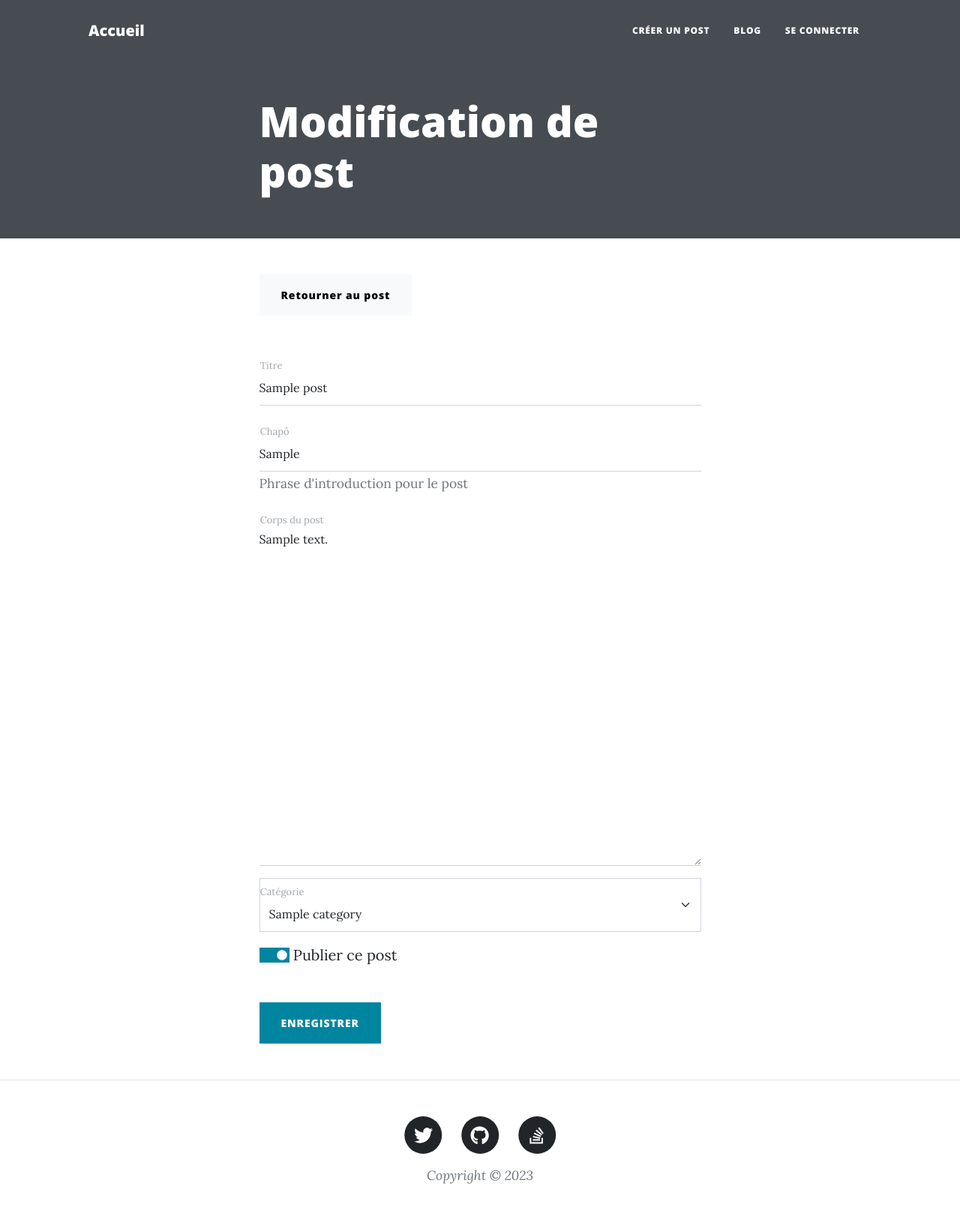
After one commit to scoopandrun/ocp5, a PHP site: template templates/post-edit.html.twig in a window 1280 px wide. The commit adds this page. Shown: the whole page at 75% size. Run offline with PHP 8.4, Linux system fonts and the light colour scheme; the template is opened without the code that fills it: most values are stand-ins (such as "Sample title", 1, 10 or a date in 2020); some libraries are stand-ins or nearby versions.

Commit message:
Added create/edit post page

```diff
--- /dev/null
+++ b/public/css/common.css
@@ -0,0 +1,15 @@
+header.page-heading {
+  padding-top: 6rem;
+  padding-bottom: 2rem;
+}
+
+header .post-heading .meta {
+  margin-top: 0.5rem;
+}
+
+@media (min-width: 768px) {
+  header.page-heading {
+    padding-top: 8rem;
+    padding-bottom: 3rem;
+  }
+}
--- a/templates/layout.html.twig
+++ b/templates/layout.html.twig
@@ -41,6 +41,9 @@
 				</button>
 				<div class="collapse navbar-collapse" id="navbarResponsive">
 					<ul class="navbar-nav ms-auto py-4 py-lg-0">
+						<li class="nav-item">
+							<a class="nav-link px-lg-3 py-3 py-lg-4" href="/posts/create">Créer un post</a>
+						</li>
 						<li class="nav-item">
 							<a class="nav-link px-lg-3 py-3 py-lg-4" href="/posts">Blog</a>
 						</li>
--- /dev/null
+++ b/templates/post-edit.html.twig
@@ -0,0 +1,97 @@
+{% extends "layout.html.twig" %}
+
+{% block stylesheets %}
+	<link rel="stylesheet" href="/assets/css/form.css">
+	<link rel="stylesheet" href="/assets/css/common.css">
+{% endblock %}
+
+{% block body %}
+	<header class="masthead page-heading">
+		<div class="container position-relative px-4 px-lg-5">
+			<div class="row gx-4 gx-lg-5 gy-4 justify-content-center">
+				<div class="col-md-10 col-lg-8 col-xl-7">
+					<div class="post-heading">
+						{% if post %}
+							<h1>Modification de post</h1>
+						{% else %}
+							<h1>Création de post</h1>
+						{% endif %}
+					</div>
+				</div>
+			</div>
+		</div>
+	</header>
+
+	{% if post %}
+		<div class="container px-4 px-lg-5">
+			<div class="row gx-4 gx-lg-5 justify-content-center">
+				<div class="col-md-10 col-lg-8 col-xl-7 mb-5">
+					<a href="/posts/{{ post.id }}" class="btn btn-light">Retourner au post</a>
+				</div>
+			</div>
+		</div>
+	{% endif %}
+
+	{% if formResult.failure %}
+		<div class="container px-4 px-lg-5">
+			<div class="row gx-4 gx-lg-5 justify-content-center">
+				<div class="col-md-10 col-lg-8 col-xl-7 mb-5">
+					<div class="invalid-feedback">Une ou plusieurs erreur se sont produites</div>
+				</div>
+			</div>
+		</div>
+	{% endif %}
+
+	<main>
+		<div class="container px-4 px-lg-5">
+			<div class="row gx-4 gx-lg-5 justify-content-center">
+				<div class="col-md-10 col-lg-8 col-xl-7 mb-5">
+					<form id="postForm" method="post" action="">
+						<div class="form-floating">
+							<input type="text" id="title" name="post[title]" class="form-control" maxlength="255" placeholder="Titre" value="{{ post.title }}" required/>
+							<label for="title" class="form-label">Titre</label>
+							{% if formResult.errors.titleMissing %}
+								<div class="invalid-feedback">Le titre est requis.</div>
+							{% endif %}
+							{% if formResult.errors.titleTooLong %}
+								<div class="invalid-feedback">Le titre ne doit pas dépasser 255 caractères.</div>
+							{% endif %}
+						</div>
+
+						<div class="form-floating mt-3">
+							<input type="text" id="leadParagraph" name="post[leadParagraph]" class="form-control" maxlength="255" placeholder="Chapô" value="{{ post.leadParagraph }}" aria-describedby="leadParagraphHelp"/>
+							<label for="leadParagraph" class="form-label">Chapô</label>
+							<small id="leadParagraphHelp" class="text-muted">Phrase d'introduction pour le post</small>
+							{% if formResult.errors.leadParagraphTooLong %}
+								<div class="invalid-feedback">Le chapô ne doit pas dépasser 255 caractères.</div>
+							{% endif %}
+						</div>
+
+						<div class="form-floating mt-3">
+							<textarea class="form-control" id="body" name="post[body]" placeholder="Entrez le corps du post" style="height: 30rem" required>{{ post.body }}</textarea>
+							<label for="body" class="form-label">Corps du post</label>
+						</div>
+
+						<div class="form-floating mt-3">
+							<select class="form-select" id="category" name="post[category]" placeholder="Entrez le corps du post" value="{{ post.category.id }}">
+								<option value="">Aucune catégorie</option>
+								{% for category in categories %}
+									<option value="{{ category.id }}" {{ post.category.id == category.id ? "selected" : "" }}>{{ category.name }}</option>
+								{% endfor %}
+							</select>
+							<label for="category" class="form-label">Catégorie</label>
+						</div>
+
+						<div class="form-switch mt-3">
+							<input type="checkbox" id="isPublished" name="post[isPublished]" class="form-check-input" checked="{{ post.isPublished }}"/>
+							<label for="isPublished" class="form-check-label">Publier ce post</label>
+						</div>
+
+						<button class="btn btn-primary text-uppercase mt-5" id="submitButton" type="submit">Enregistrer</button>
+					</div>
+				</div>
+			</div>
+		</form>
+	</main>
+
+{% endblock %}
--- a/templates/post-summary.html.twig
+++ b/templates/post-summary.html.twig
@@ -9,5 +9,9 @@
 		<a href="#!">{{ post.author.name }}</a>
 		le
 		{{ post.createdAt|format_datetime("full", "none", locale="fr") }}
+		{% if post.category %}
+			dans
+			{{ post.category }}
+		{% endif %}
 	</p>
 </div>
```
Also changed, not shown: public/index.php (+8 -0 lines), src/Controllers/PostController.php (+79 -1 lines), src/Repositories/CategoryRepository.php (added, +54 -0 lines), src/Repositories/PostRepository.php (+82 -11 lines), templates/post-single.html.twig (+22 -2 lines).
